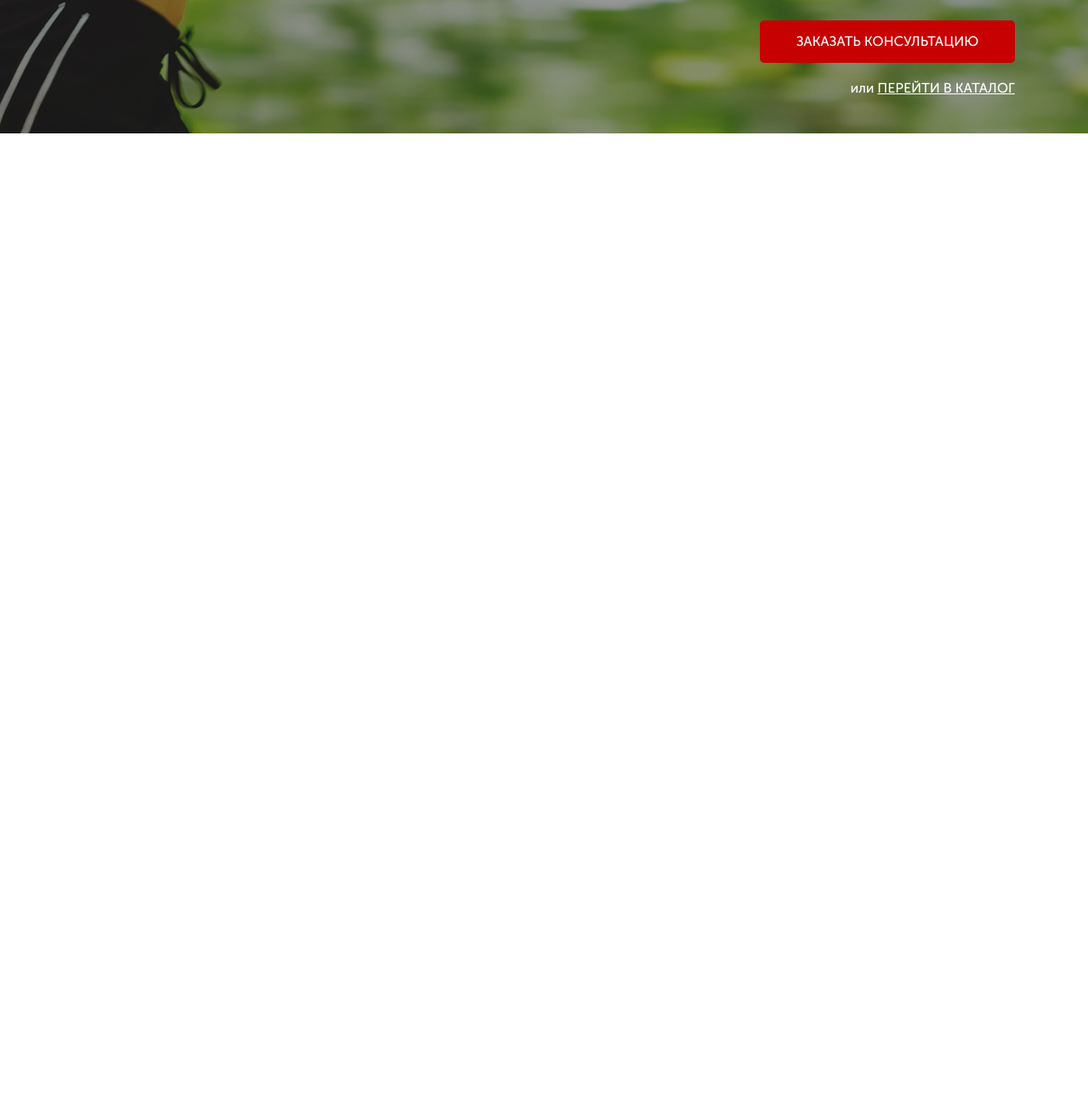
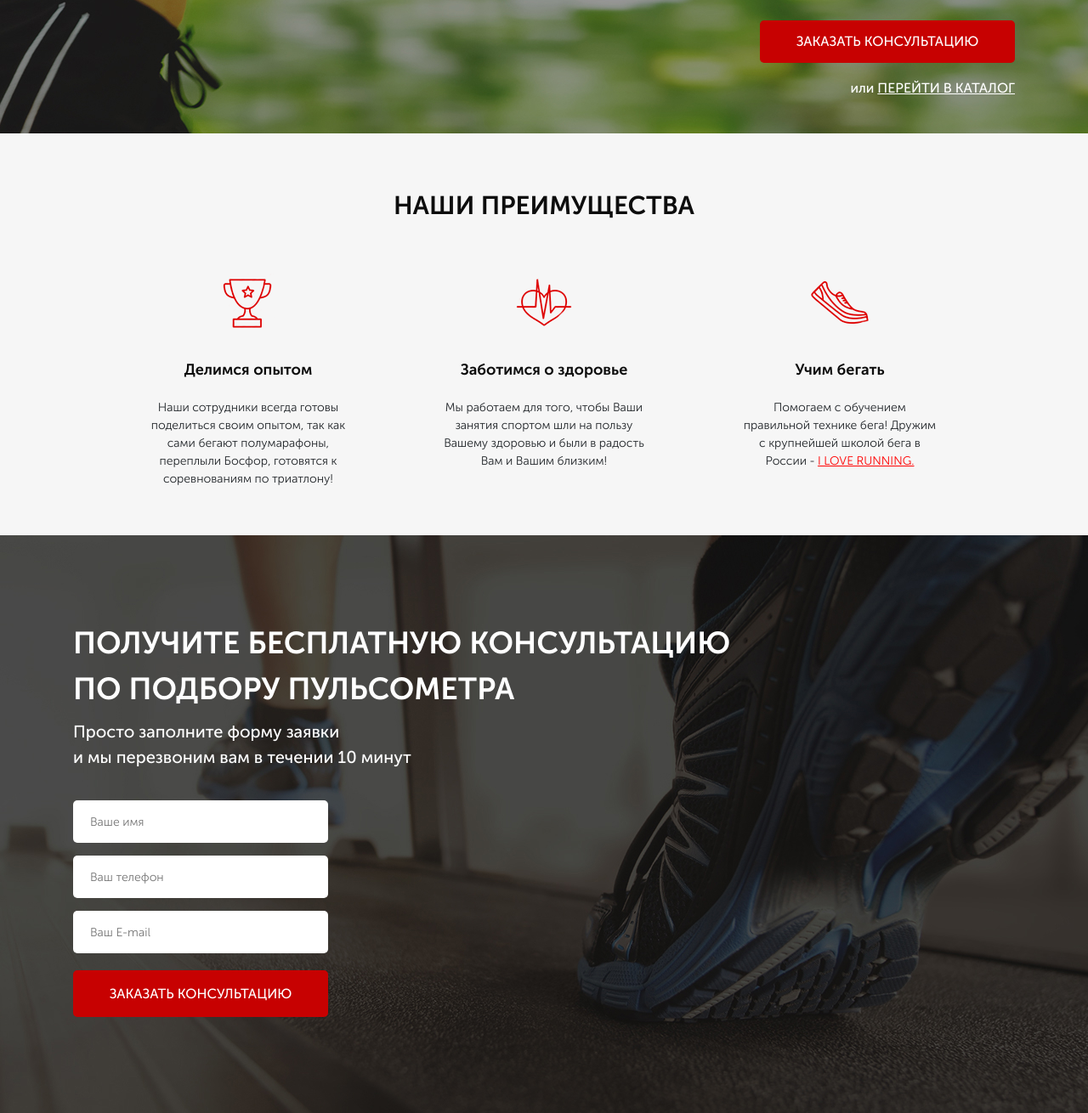
Before and after one commit to TimofeyYakubovich/Pulse, a website: page src/index.html in a window 1280 px wide. Shown: the part 493-1803 px from the top of the page at 85% size. Before the commit the page ends 800 px from the top, so only its background shows below. Drawn offline with Linux system fonts and the light colour scheme.

Commit message:
add consultation

```diff
--- a/src/index.html
+++ b/src/index.html
@@ -57,7 +57,42 @@
         </div>
     </section>
     <section class="benefits">
-
+        <div class="benefits__header">НАШИ ПРЕИМУЩЕСТВА</div>
+        <div class="benefits__wrapper">
+            <div class="benefits__item">
+                <img src="icons/cup.png" alt="">
+                <div class="benefits__title">Делимся опытом</div>
+                <div class="benefits__text">Наши сотрудники всегда готовы поделиться своим опытом, так как сами бегают полумарафоны, переплыли Босфор, готовятся к соревнованиям по триатлону!</div>
+            </div>
+            <div class="benefits__item">
+                <img src="icons/heart.png" alt="">
+                <div class="benefits__title">Заботимся о здоровье</div>
+                <div class="benefits__text">Мы работаем для того, чтобы Ваши занятия спортом шли на пользу Вашему здоровью и были в радость Вам и Вашим близким!</div>
+            </div>
+            <div class="benefits__item">
+                <img src="icons/shoe.png" alt="">
+                <div class="benefits__title">Учим бегать</div>
+                <div class="benefits__text">Помогаем с обучением правильной технике бега! Дружим с крупнейшей школой бега в России - <a href="#">I LOVE RUNNING.</a></div>
+            </div>
+        </div>
+    </section>
+    <section class="consultation">
+        <div class="container">
+            <h2 class="title title_left">
+                Получите бесплатную консультацию<br> по
+                подбору пульсометра
+            </h2>
+            <div class="consultation__descr">
+                Просто заполните форму заявки<br>
+                и мы перезвоним вам в течении 10 минут
+            </div>
+            <form class="feed-form" action="#">
+                <input name="name" required placeholder="Ваше имя" type="text">
+                <input name="phone" required placeholder="Ваш телефон" type="tel">
+                <input name="email" required placeholder="Ваш E-mail" type="email">
+                <button class="button button_submit">заказать кОНСУЛЬТАЦИЮ</button>
+            </form>
+        </div>
     </section>
 </body>
 </html>
--- /dev/null
+++ b/src/sass/blocks/_benefits.scss
@@ -0,0 +1,45 @@
+.benefits {
+    height: 473px;
+    padding: 70px 0 65px 0;
+    background-color: #F6F6F6;
+    &__header {
+        margin: 0 auto;
+        text-align: center;
+        font-weight: 700;
+        font-size: 30px;
+        line-height: 30px;
+        color: #0D0D0D;
+    }
+    &__wrapper {
+        width: 933px;
+        margin: 0 auto;
+        margin-top: 65px;
+        display: flex;
+        justify-content: space-between;
+    }
+    &__item {
+        width: 237px;
+        img {
+            display: block;
+            margin: 0 auto;
+        }
+    }
+    &__title {
+        margin: 0 auto;
+        margin-top: 35px;
+        font-weight: 700;
+        font-size: 18px;
+        text-align: center;
+        color: #0D0D0D;
+    }
+    &__text {
+        margin: 0 auto;
+        margin-top: 20px;
+        font-weight: 300;
+        font-size: 14px;
+        text-align: center;
+        a {
+            color: #FF0000;
+        }
+    }
+}
--- a/src/sass/blocks/_buttons.scss
+++ b/src/sass/blocks/_buttons.scss
@@ -14,4 +14,9 @@
         height: 50px;
         font-size: 16px;
     }
+    &_submit {
+        width: 100%;
+        height: 55px;
+        font-size: 16px;
+    }
 }
--- /dev/null
+++ b/src/sass/blocks/_consultation.scss
@@ -0,0 +1,11 @@
+.consultation {
+    min-height: 680px;
+    padding: 100px 0 108px 0;
+    background: url(../img/Pulse3.jpg) center (center/cover) no-repeat;
+    &__descr {
+        font-weight: 500;
+        font-size: 20px;
+        color: #FFFFFF;
+        margin-top: 8px;
+    }
+}
--- /dev/null
+++ b/src/sass/blocks/_forms.scss
@@ -0,0 +1,20 @@
+.feed-form {
+    margin-top: 36px;
+    display: flex;
+    flex-direction: column;
+    width: 300px;
+    input {
+        height: 50px;
+        border-radius: 5px;
+        background-color: #FFFFFF;
+        margin-bottom: 15px;
+        border: none;
+        padding: 0 20px;
+        font-weight: 300;
+        font-size: 14px;
+        color: #4B4B4B;
+        &:nth-child(3) {
+            margin-bottom: 20px;
+        }
+    }
+}
--- /dev/null
+++ b/src/sass/blocks/_titles.scss
@@ -0,0 +1,11 @@
+.title {
+    font-weight: 700;
+    font-size: 36px;
+    line-height: 54px;
+    color: #FFFFFF;
+    text-transform: uppercase;
+    text-align: center;
+    &_left {
+        text-align: left;
+    }
+}
--- a/src/sass/style.scss
+++ b/src/sass/style.scss
@@ -11,3 +11,7 @@ body {
 @import 'blocks/promo';
 @import 'blocks/header';
 @import 'blocks/buttons';
+@import 'blocks/benefits';
+@import 'blocks/titles';
+@import 'blocks/consultation';
+@import 'blocks/forms';
```
Also changed, not shown: src/css/style.min.css, src/img/Pulse3.jpg (added), 1 other file.
